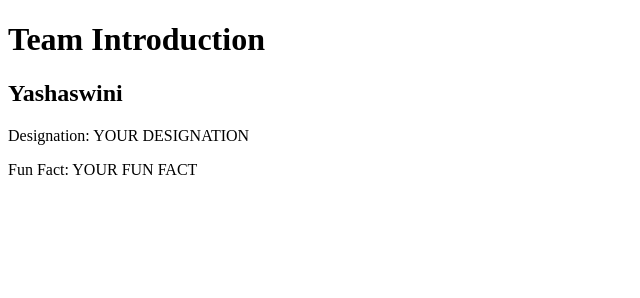
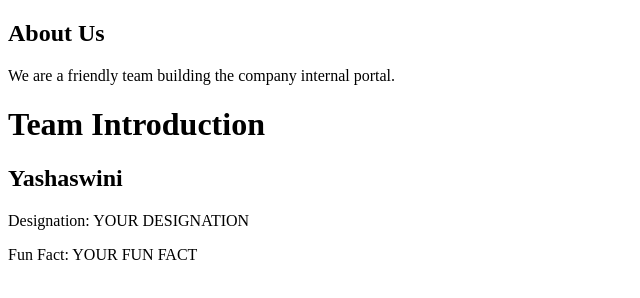
Before and after one commit to yashaswini008/team-intro, a plain HTML site: page index.html in a window 1280 px wide. Shown: the whole page, without its empty margins (0-640 px from the left). Drawn offline with Linux system fonts and the light colour scheme.

Commit message:
Added About Us section

```diff
--- a/index.html
+++ b/index.html
@@ -3,6 +3,10 @@
 <head>
   <title>Team Introduction</title>
 </head>
+    <div>
+    <h2>About Us</h2>
+    <p>We are a friendly team building the company internal portal.</p>
+  </div>
 <body>
   <h1>Team Introduction</h1>
 
```
